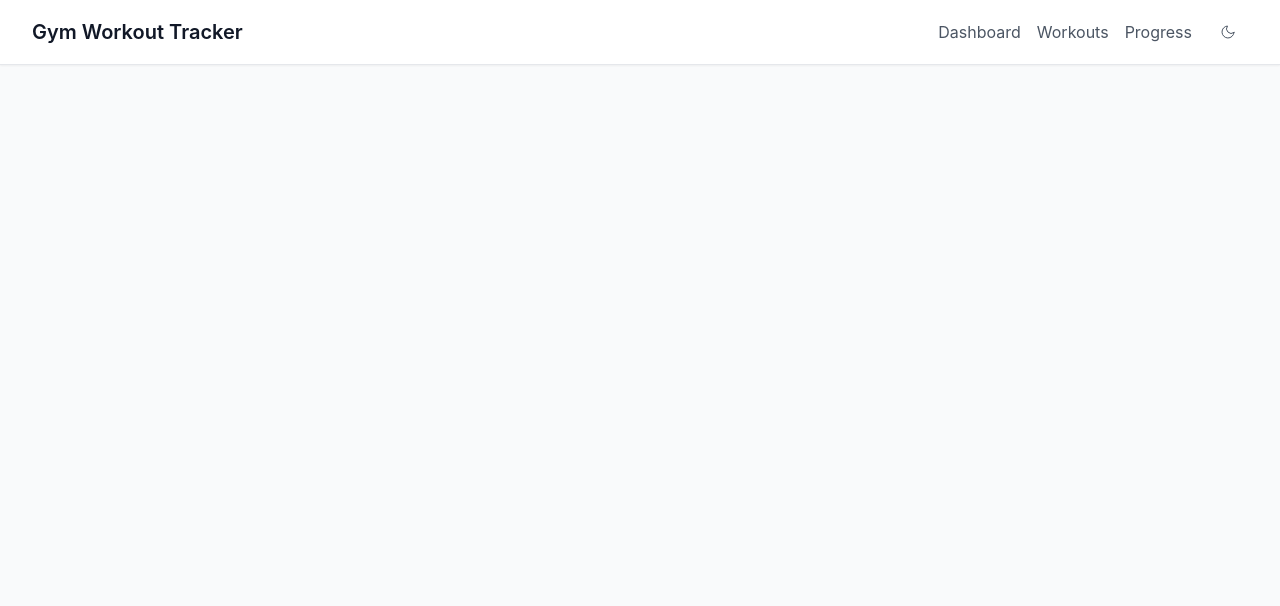
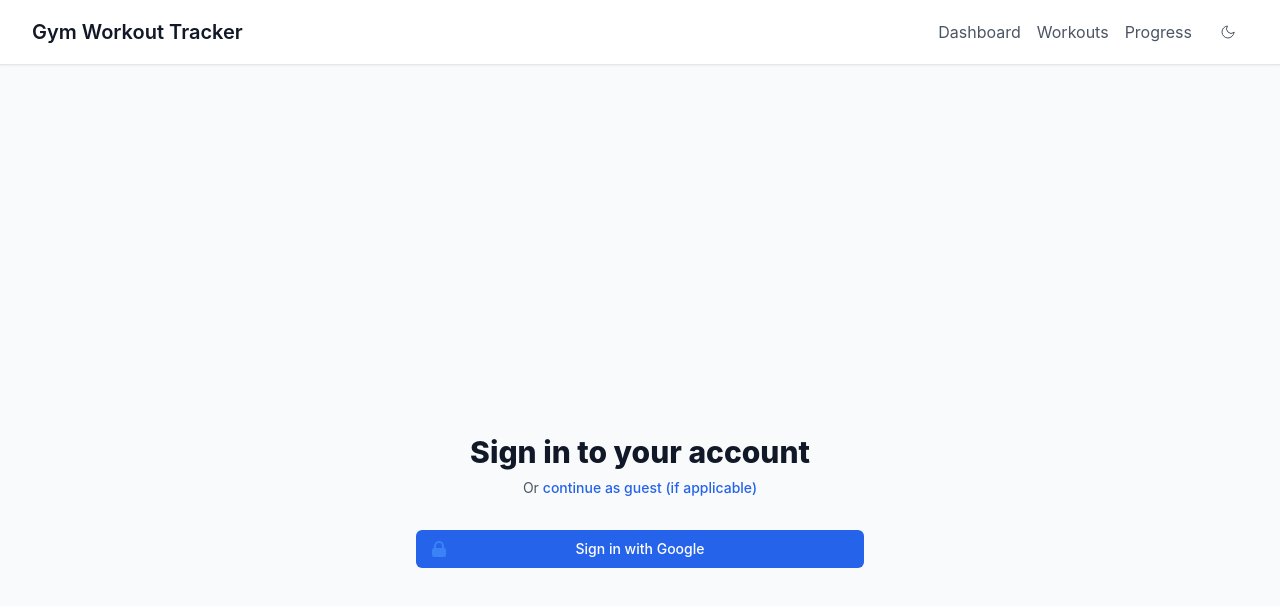
Before and after one commit to dsabalete/gym_app, a Nuxt app: page /login in a window 1280 px wide. Shown: the top 606 px of the page. Built offline with nearby package versions, Linux system fonts and the light colour scheme; no server answers.

Commit message:
feat: Implement Google authentication with a dedicated login page, global route protection, and user display/logout functionality in the app shell.

```diff
--- a/app/components/layout/AppShell.vue
+++ b/app/components/layout/AppShell.vue
@@ -15,6 +15,14 @@
               <NuxtLink to="/progress"
                 class="text-gray-600 hover:text-gray-900 dark:text-gray-100 hover:dark:text:white">Progress</NuxtLink>
               <UiThemeToggle />
+              <div v-if="user" class="flex items-center ml-4 space-x-3">
+                <span class="text-sm text-gray-700 dark:text-gray-300">{{ user.displayName || user.email }}</span>
+                <img v-if="user.photoURL" :src="user.photoURL" alt="User avatar" class="h-8 w-8 rounded-full">
+                <button @click="handleLogout"
+                  class="text-sm text-red-600 hover:text-red-800 dark:text-red-400 dark:hover:text-red-300">
+                  Logout
+                </button>
+              </div>
             </div>
             <button
               class="md:hidden inline-flex items-center justify-center rounded-md p-2 text-gray-600 hover:text-gray-900 hover:bg-gray-100 dark:text-gray-100 dark:hover:text-white dark:hover:bg-gray-700 focus:outline-none focus:ring-2 focus:ring-primary-500"
@@ -49,6 +57,22 @@
           <div class="pt-2">
             <UiThemeToggle />
           </div>
+          <div v-if="user" class="pt-4 border-t border-gray-200 dark:border-gray-700">
+            <div class="flex items-center px-3 mb-3">
+              <div class="flex-shrink-0">
+                <img v-if="user.photoURL" :src="user.photoURL" alt="User avatar" class="h-10 w-10 rounded-full">
+                <div v-else class="h-10 w-10 rounded-full bg-gray-300 dark:bg-gray-600"></div>
+              </div>
+              <div class="ml-3">
+                <div class="text-base font-medium text-gray-800 dark:text-white">{{ user.displayName || 'User' }}</div>
+                <div class="text-sm font-medium text-gray-500 dark:text-gray-400">{{ user.email }}</div>
+              </div>
+            </div>
+            <button @click="handleLogout"
+              class="block w-full text-left px-3 py-2 rounded-md text-base font-medium text-red-600 hover:bg-gray-100 dark:text-red-400 dark:hover:bg-gray-700">
+              Logout
+            </button>
+          </div>
         </div>
       </div>
     </div>
@@ -60,4 +84,10 @@
 
 <script setup lang="ts">
 const mobileOpen = ref(false)
+const { user, logout } = useAuth()
+
+const handleLogout = async () => {
+  await logout()
+  mobileOpen.value = false
+}
 </script>
--- a/app/composables/useAuth.ts
+++ b/app/composables/useAuth.ts
@@ -1,40 +1,73 @@
-import { getAuth, onAuthStateChanged, signInAnonymously, type User } from 'firebase/auth'
+import {
+  getAuth,
+  onAuthStateChanged,
+  signInWithPopup,
+  GoogleAuthProvider,
+  signOut as firebaseSignOut,
+  type User
+} from 'firebase/auth'
 import { getDbClient } from '~/utils/firebaseClient'
 
 const userRef = ref<User | null>(null)
-let initialized = false
+const initialLoadPromise = ref<Promise<void> | null>(null)
 
 async function initAuth() {
-  if (initialized) return
   // Ensure app is initialized
   getDbClient()
   const auth = getAuth()
-  if (auth.currentUser) {
-    userRef.value = auth.currentUser
-    initialized = true
-    return
-  }
-  try {
-    await signInAnonymously(auth)
-  } catch {
-    // ignore and rely on onAuthStateChanged to pick up user when available
-  }
-  await new Promise<void>((resolve) => {
+
+  // Avoid creating multiple listeners
+  if (initialLoadPromise.value) return initialLoadPromise.value
+
+  initialLoadPromise.value = new Promise<void>((resolve) => {
     const unsub = onAuthStateChanged(auth, (u) => {
-      if (u) {
-        userRef.value = u
-        unsub()
-        resolve()
-      }
+      userRef.value = u
+      // Resolve only on the first callback to unblock app init if needed
+      // but we keep the listener active to update state on changes
+      resolve()
     })
   })
-  initialized = true
+
+  await initialLoadPromise.value
 }
 
 export function useAuth() {
   const ready = (async () => {
     await initAuth()
   })()
+
+  const login = async () => {
+    const auth = getAuth()
+    const provider = new GoogleAuthProvider()
+    try {
+      await signInWithPopup(auth, provider)
+    } catch (error) {
+      console.error('Login failed:', error)
+      throw error
+    }
+  }
+
+  const logout = async () => {
+    const auth = getAuth()
+    try {
+      await firebaseSignOut(auth)
+      userRef.value = null
+      // Optional: Redirect to login page after logout
+      return navigateTo('/login')
+    } catch (error) {
+      console.error('Logout failed:', error)
+    }
+  }
+
+  const isAuthenticated = computed(() => !!userRef.value)
   const uid = computed(() => userRef.value?.uid || '')
-  return { user: userRef, uid, ready }
+
+  return {
+    user: userRef,
+    uid,
+    isAuthenticated,
+    ready,
+    login,
+    logout
+  }
 }
--- /dev/null
+++ b/app/pages/login.vue
@@ -0,0 +1,53 @@
+<template>
+    <div class="min-h-screen flex items-center justify-center bg-gray-50 dark:bg-gray-900 py-12 px-4 sm:px-6 lg:px-8">
+        <div class="max-w-md w-full space-y-8">
+            <div>
+                <h2 class="mt-6 text-center text-3xl font-extrabold text-gray-900 dark:text-white">
+                    Sign in to your account
+                </h2>
+                <p class="mt-2 text-center text-sm text-gray-600 dark:text-gray-400">
+                    Or
+                    <a href="#" class="font-medium text-primary-600 hover:text-primary-500 dark:text-primary-400">
+                        continue as guest (if applicable)
+                    </a>
+                </p>
+            </div>
+            <div class="mt-8 space-y-6">
+                <button @click="handleLogin" :disabled="loading"
+                    class="group relative w-full flex justify-center py-2 px-4 border border-transparent text-sm font-medium rounded-md text-white bg-primary-600 hover:bg-primary-700 focus:outline-none focus:ring-2 focus:ring-offset-2 focus:ring-primary-500 disabled:opacity-50 disabled:cursor-not-allowed">
+                    <span class="absolute left-0 inset-y-0 flex items-center pl-3">
+                        <svg class="h-5 w-5 text-primary-500 group-hover:text-primary-400"
+                            xmlns="http://www.w3.org/2000/svg" viewBox="0 0 20 20" fill="currentColor"
+                            aria-hidden="true">
+                            <path fill-rule="evenodd"
+                                d="M5 9V7a5 5 0 0110 0v2a2 2 0 012 2v5a2 2 0 01-2 2H5a2 2 0 01-2-2v-5a2 2 0 012-2zm8-2v2H7V7a3 3 0 016 0z"
+                                clip-rule="evenodd" />
+                        </svg>
+                    </span>
+                    Sign in with Google
+                </button>
+            </div>
+        </div>
+    </div>
+</template>
+
+<script setup lang="ts">
+definePageMeta({
+    layout: false
+})
+
+const { login } = useAuth()
+const loading = ref(false)
+
+const handleLogin = async () => {
+    loading.value = true
+    try {
+        await login()
+        navigateTo('/')
+    } catch (error) {
+        console.error(error)
+    } finally {
+        loading.value = false
+    }
+}
+</script>
```
Also changed, not shown: app/middleware/auth.global.ts (added, +19 -0 lines).
